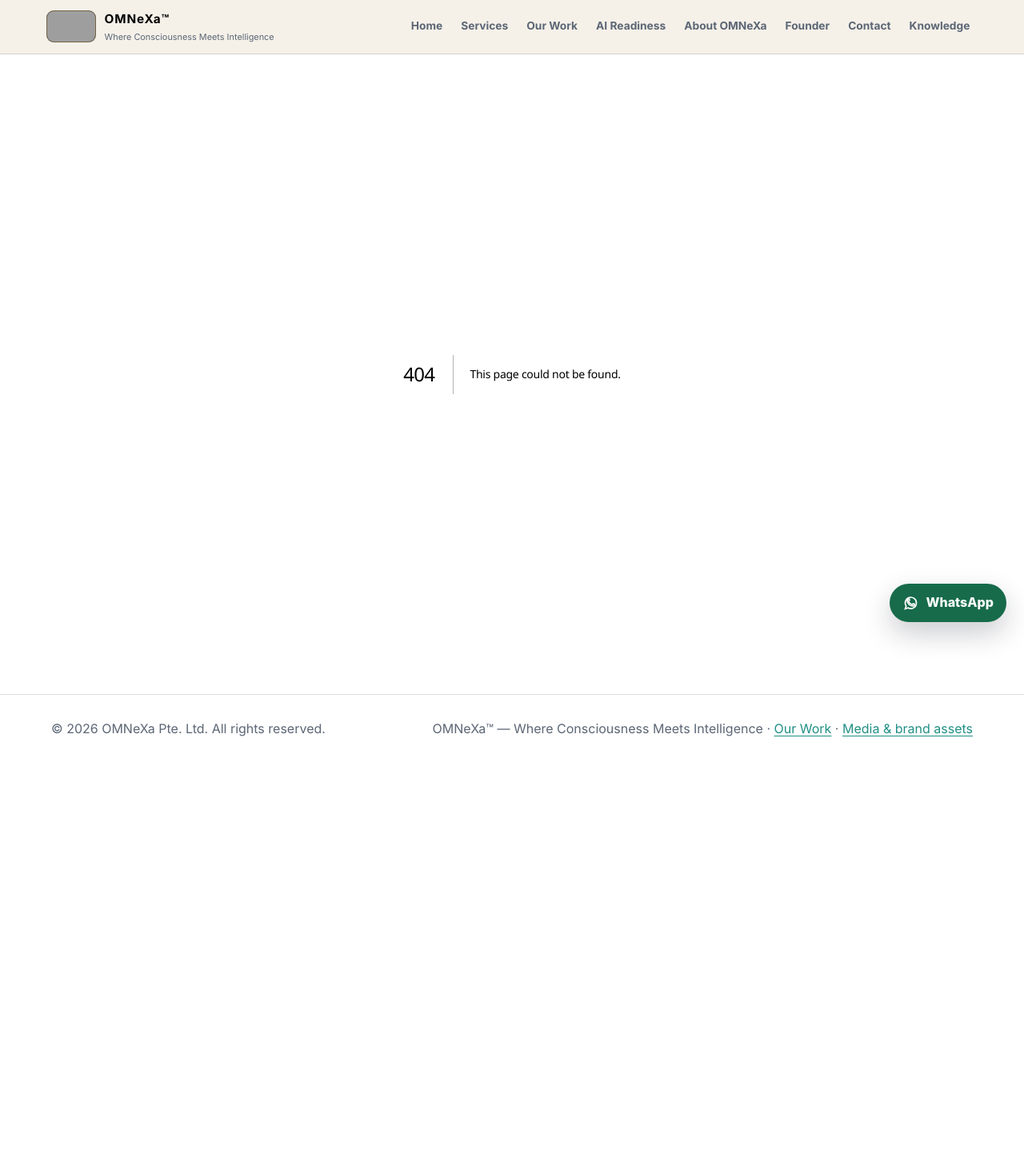
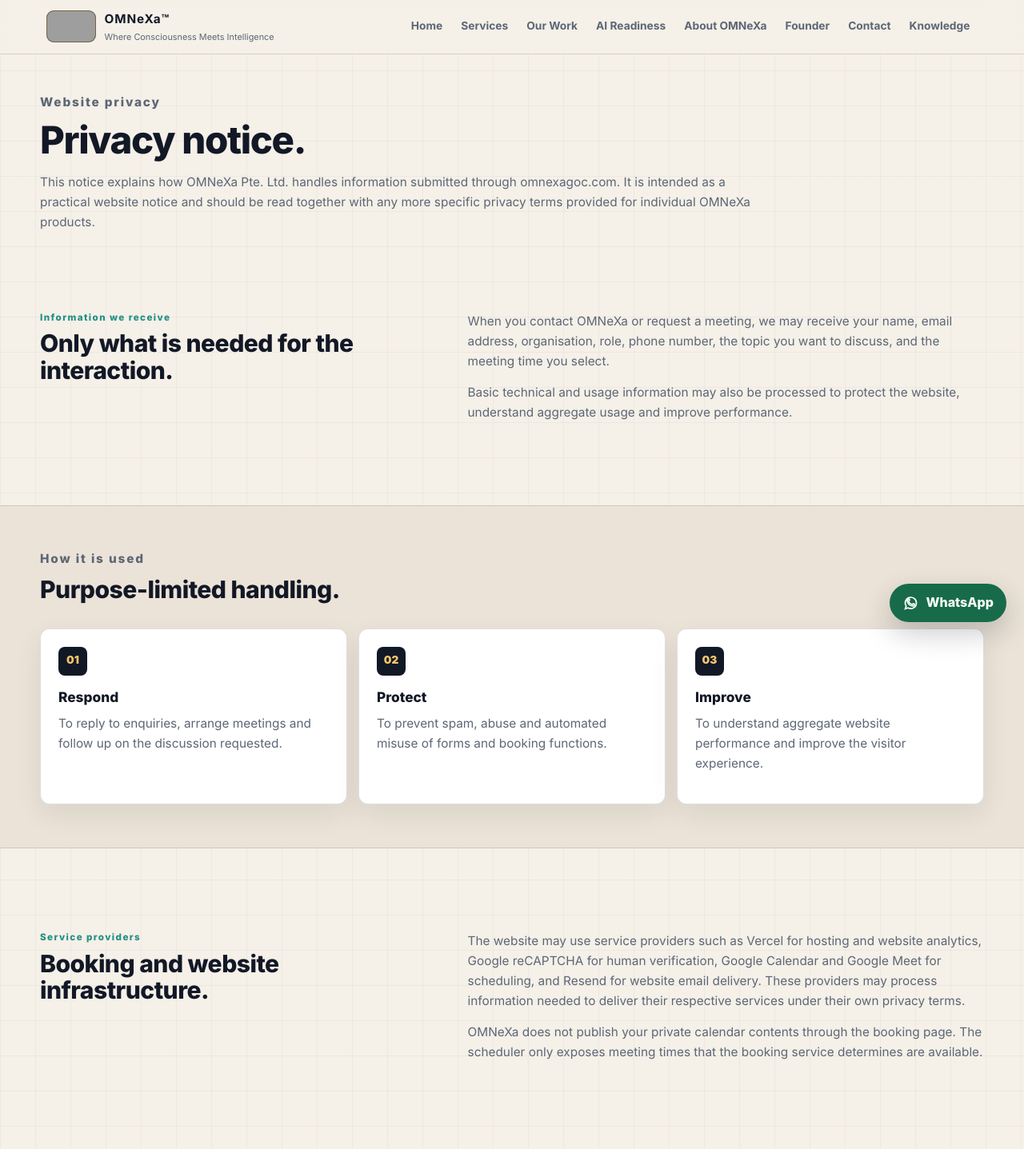
Before and after one commit to HumanSamaritan/OMNEXAFuture, a Next.js app: page /privacy in a window 1280 px wide. Before the commit this address had no page. Shown: the top 1437 px of the page at 80% size. Before the commit the page ends 955 px from the top, so only its background shows below. Built offline with nearby package versions, Linux system fonts and the light colour scheme; grey boxes are pictures that could not be loaded.

Commit message:
Add website privacy notice for booking flow

```diff
--- /dev/null
+++ b/app/privacy/page.tsx
@@ -0,0 +1,102 @@
+import type { Metadata } from "next";
+
+export const metadata: Metadata = {
+  title: "Website Privacy Notice",
+  description:
+    "How OMNeXa Pte. Ltd. handles information submitted through omnexagoc.com, including enquiries and meeting bookings.",
+  alternates: { canonical: "/privacy" }
+};
+
+export default function PrivacyPage() {
+  return (
+    <main>
+      <section className="section-shell page-hero aligned-section">
+        <p className="eyebrow">Website privacy</p>
+        <h1>Privacy notice.</h1>
+        <p>
+          This notice explains how OMNeXa Pte. Ltd. handles information submitted through
+          omnexagoc.com. It is intended as a practical website notice and should be read together
+          with any more specific privacy terms provided for individual OMNeXa products.
+        </p>
+      </section>
+
+      <section className="section-shell split-section aligned-section">
+        <div>
+          <p className="eyebrow">Information we receive</p>
+          <h2>Only what is needed for the interaction.</h2>
+        </div>
+        <div className="copy-stack">
+          <p>
+            When you contact OMNeXa or request a meeting, we may receive your name, email address,
+            organisation, role, phone number, the topic you want to discuss, and the meeting time
+            you select.
+          </p>
+          <p>
+            Basic technical and usage information may also be processed to protect the website,
+            understand aggregate usage and improve performance.
+          </p>
+        </div>
+      </section>
+
+      <section className="band">
+        <div className="section-shell aligned-section">
+          <div className="section-heading">
+            <p className="eyebrow">How it is used</p>
+            <h2>Purpose-limited handling.</h2>
+          </div>
+          <div className="pillar-grid">
+            <article className="pillar-card">
+              <span>01</span>
+              <h3>Respond</h3>
+              <p>To reply to enquiries, arrange meetings and follow up on the discussion requested.</p>
+            </article>
+            <article className="pillar-card">
+              <span>02</span>
+              <h3>Protect</h3>
+              <p>To prevent spam, abuse and automated misuse of forms and booking functions.</p>
+            </article>
+            <article className="pillar-card">
+              <span>03</span>
+              <h3>Improve</h3>
+              <p>To understand aggregate website performance and improve the visitor experience.</p>
+            </article>
+          </div>
+        </div>
+      </section>
+
+      <section className="section-shell split-section aligned-section">
+        <div>
+          <p className="eyebrow">Service providers</p>
+          <h2>Booking and website infrastructure.</h2>
+        </div>
+        <div className="copy-stack">
+          <p>
+            The website may use service providers such as Vercel for hosting and website analytics,
+            Google reCAPTCHA for human verification, Google Calendar and Google Meet for scheduling,
+            and Resend for website email delivery. These providers may process information needed to
+            deliver their respective services under their own privacy terms.
+          </p>
+          <p>
+            OMNeXa does not publish your private calendar contents through the booking page. The
+            scheduler only exposes meeting times that the booking service determines are available.
+          </p>
+        </div>
+      </section>
+
+      <section className="section-shell split-section aligned-section">
+        <div>
+          <p className="eyebrow">Questions & requests</p>
+          <h2>Contact OMNeXa.</h2>
+        </div>
+        <div className="copy-stack">
+          <p>
+            For questions about information submitted through this website, or to request correction
+            or deletion where applicable, contact{" "}
+            <a href="mailto:dhiraj.kumar@omnexagoc.com">dhiraj.kumar@omnexagoc.com</a>.
+          </p>
+          <p>Last updated: 20 September 2026.</p>
+        </div>
+      </section>
+    </main>
+  );
+}
```
